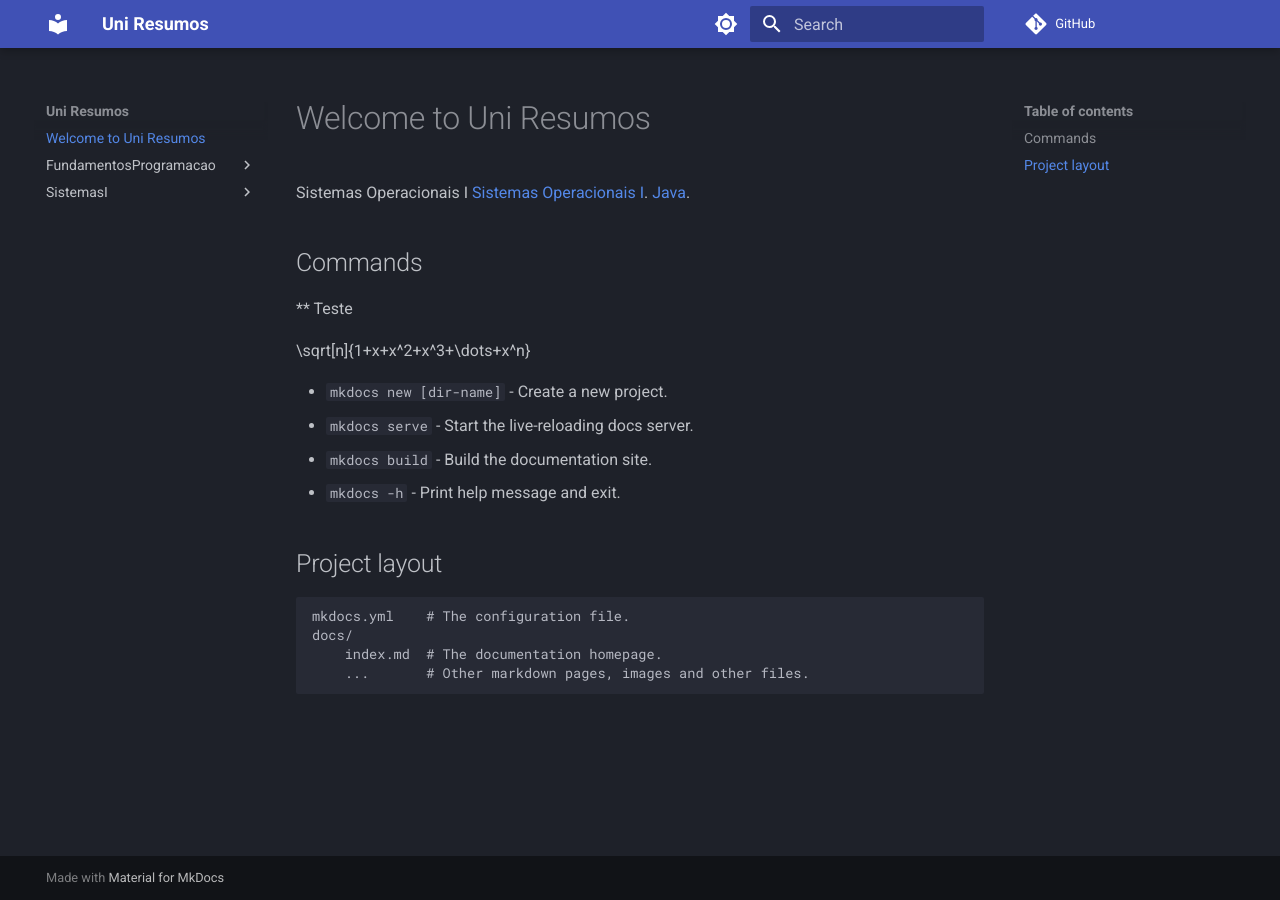
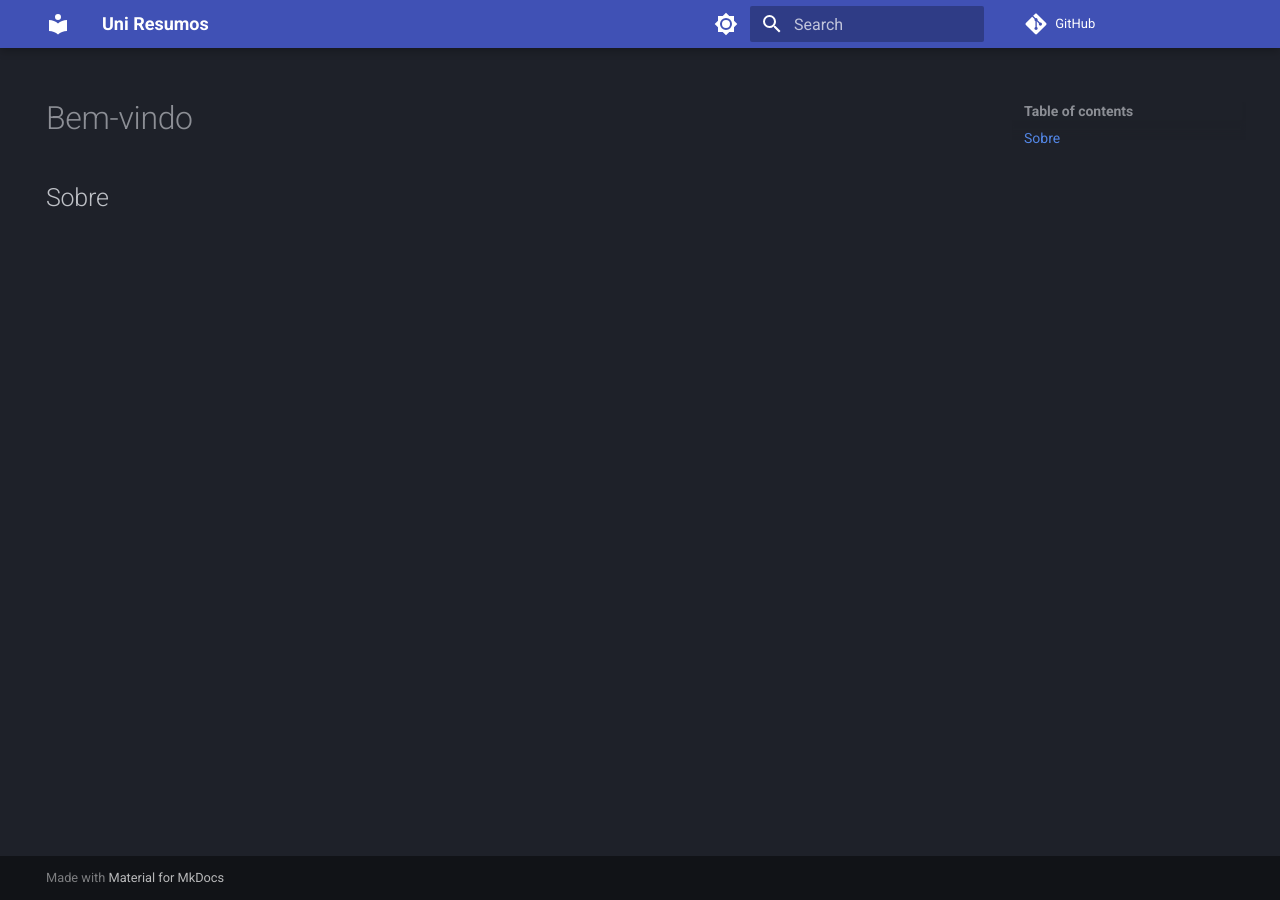
Before and after one commit to eduardoschulz/uniresumos, an MkDocs documentation site: the page built from docs/index.md, in a window 1280 px wide. Built offline with MkDocs 1.6.1 and Material for MkDocs 9.7.7, drawn with Linux system fonts in a browser that asks for light colours; comment, search, counter and statistics services are not loaded.

Commit message:
features enabled

```diff
--- a/docs/index.md
+++ b/docs/index.md
@@ -1,22 +1,9 @@
-# Welcome to Uni Resumos
+---
+hide:
+    - navigation
+---
 
 
-Sistemas Operacionais I [Sistemas Operacionais I](SistemasI).
-[Java](FundamentosProgramacao/java.md).
-## Commands
+# Bem-vindo
 
-** Teste
-
-\sqrt[n]{1+x+x^2+x^3+\dots+x^n}
-
-* `mkdocs new [dir-name]` - Create a new project.
-* `mkdocs serve` - Start the live-reloading docs server.
-* `mkdocs build` - Build the documentation site.
-* `mkdocs -h` - Print help message and exit.
-
-## Project layout
-
-    mkdocs.yml    # The configuration file.
-    docs/
-        index.md  # The documentation homepage.
-        ...       # Other markdown pages, images and other files.
+## Sobre
--- a/mkdocs.yml
+++ b/mkdocs.yml
@@ -1,6 +1,9 @@
 site_name: Uni Resumos
 theme:
   name: material
+  features:
+    - navigation.path
+    - toc.follow
   palette:
 
     # Palette toggle for light mode
```
Also changed, not shown: docs/Diciplinas/FundamentosProgramacao/java.md (renamed from docs/FundamentosProgramacao/java.md), docs/Diciplinas/SistemasI/Linux/escalonador.md (renamed from docs/SistemasI/Linux/escalonador.md), docs/Diciplinas/SistemasI/Linux/linux.md (renamed from docs/SistemasI/Linux/linux.md).
